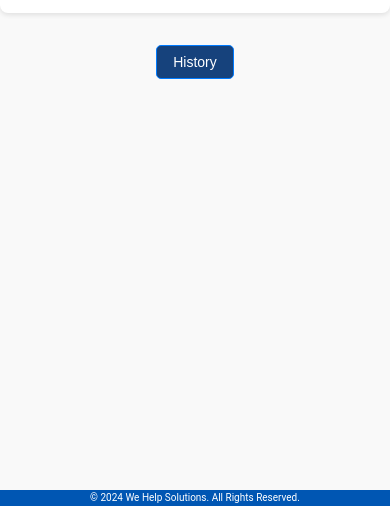
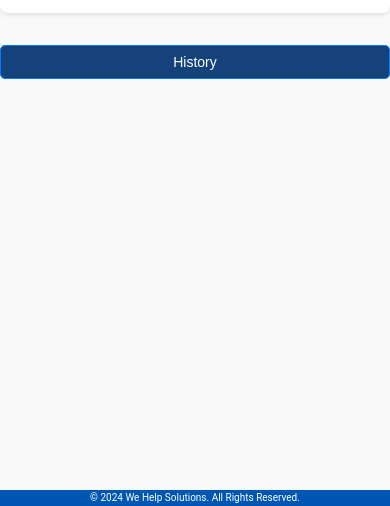
Before and after one commit to Wehelpsolutions/WeHelpSolutions, a plain HTML site: page salary.html in a window 390 px wide. Shown: the part 338-844 px from the top of the page. Drawn offline with Linux system fonts and the light colour scheme; no server answers.

Commit message:
Update styles.css

```diff
--- a/styles.css
+++ b/styles.css
@@ -1026,7 +1026,8 @@ button.login-btn:hover {
 
 /* Style for Pay button */
 .pay-btn ,
-.history-btn {
+.history-btn ,
+.details-btn {
     padding: 8px 16px;
     font-size: 14px;
     font-weight: 500;
@@ -1062,7 +1063,7 @@ td {
     width: 100%;
     border-collapse: collapse;
     margin: 0 auto;
-  }
+    }
 
   #transaction-history-table th,
   #transaction-history-table td {
@@ -1074,6 +1075,17 @@ td {
   #transaction-history-table th {
     background-color: #f4f4f4;
   }
+
+
+  @media (max-width: 768px) {
+    .pay-btn,
+    .history-btn,
+    .details-btn {
+        margin-bottom: 10px; /* Adds space between buttons in vertical stacking */
+        margin-right: 0; /* Removes right margin to keep buttons aligned */
+        width: 100%; /* Optional: Makes buttons full width for better touch accessibility */
+    }
+}
 
 /* Responsive styles */
 @media (max-width: 600px) {
@@ -1092,12 +1104,6 @@ td {
         padding: 12px 20px;
     }
 
-    .pay-btn {
-        width: 100%; /* Full-width Pay button on smaller screens */
-        font-size: 16px;
-        padding: 12px 20px;
-    }
-
     td {
         font-size: 14px; /* Slightly smaller table text on mobile */
         padding: 8px 10px; /* Adjust padding for mobile screens */
```
